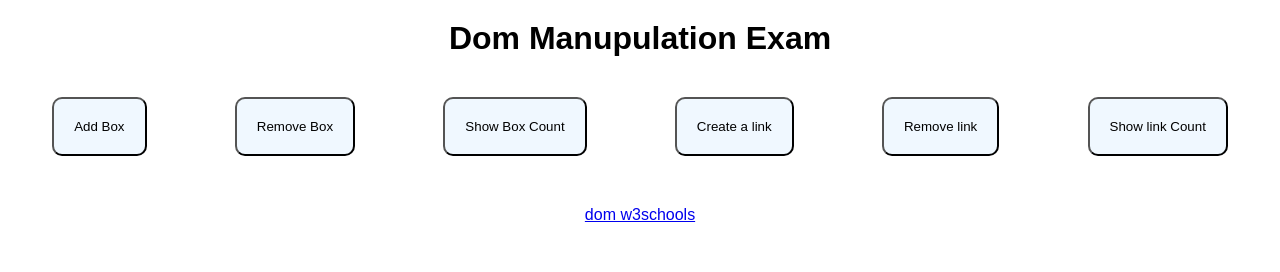
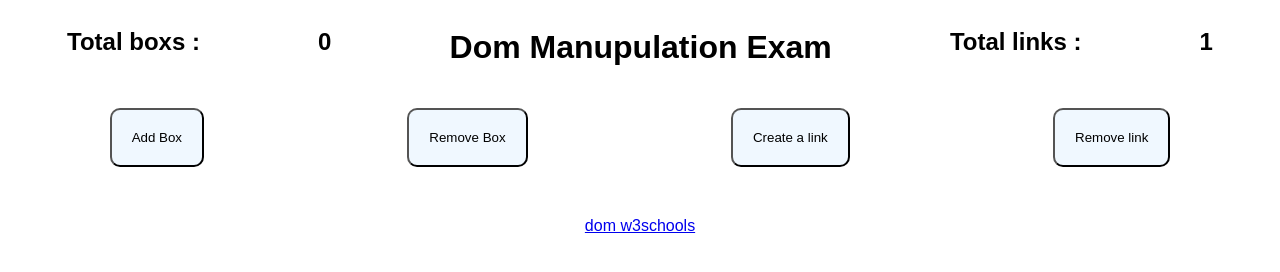
Before and after one commit to buyath/javascript_class_projects, a plain HTML site: page javascript_project_1/index.html in a window 1280 px wide. Both pictures are taken after a click on the button "Create a link". Drawn offline with Linux system fonts and the light colour scheme.

Commit message:
instead of buttons counter is created

```diff
--- a/javascript_project_1/index.css
+++ b/javascript_project_1/index.css
@@ -20,9 +20,9 @@ body{
     border:1.5 px solid black;
 
   }
-  h1{
+  /* h1{
     margin: 20px;
-  }
+  } */
  button:hover{
   background-color: white;
  }
@@ -45,10 +45,15 @@ body{
   justify-content: space-around;
   flex-wrap: wrap;
 }
-.container h1{
+/* .container h1{
   text-align: center;
-}
+} */
 .btn_group{
   display: flex;
   justify-content: space-around;
 }
+.child_container{
+  display: flex;
+  justify-content: space-around;
+  flex-direction: row;
+}
--- a/javascript_project_1/index.html
+++ b/javascript_project_1/index.html
@@ -9,15 +9,19 @@
 <body>
 
   <div class="container">
+    <div class="child_container">
+      <h2>Total boxs :<h2 class="boxs">0</h2></h2>
+      <h1 class="header"> Dom Manupulation Exam </h1>
+      <h2>Total links : <h2 class="links">0</h2> </h2>
 
-    <h1 class="header"> Dom Manupulation Exam </h1>
+    </div>
+
     <div class="btn_group">
       <button id="addBox" onclick="adding()">Add Box</button>
       <button id="removeBox" onclick="removing()">Remove Box</button>
-      <button id="showBoxCount" onclick="counter()">Show Box Count</button>
       <button onclick="create_link()">Create a link</button>
       <button onclick="remove_link()">Remove link</button>
-      <button onclick="link_counter()">Show link Count</button>
+
 
     </div>
 
--- a/javascript_project_1/index.js
+++ b/javascript_project_1/index.js
@@ -1,31 +1,33 @@
 var container = document.querySelector(".child-container");
 var head = document.querySelector(".header");
 var link_cont = document.querySelector(".link-container");
+var link = document.querySelector(".links");
+var box = document.querySelector(".boxs");
 var count = 0;
 var link_count = 0;
 window.onload = () =>{
     alert(head.textContent);
 }
-function link_counter(){
-    alert(link_count);
-}
+
 function adding(){
     var child_cont = document.createElement("div");
     child_cont.setAttribute("class","box-style");
     container.appendChild(child_cont);
-    count  = count + 1;
+    count = count  + 1;
+    box_counter();
 }
-function counter(){
-    alert(count);
-}
+
 function removing(){
     var child_box = document.querySelector(".box-style:last-child");
     if(child_box){
         container.removeChild(child_box);
         count = count - 1;
+        box_counter();
+
     }
     else{
         alert("there is no box");
+
     }
 }
 
@@ -37,14 +39,23 @@ function create_link(){
     link.setAttribute("class","w3schools");
     link_cont.appendChild(link);
     link_count = link_count + 1;
+    link_counter();
 }
 function remove_link(){
     var link = document.querySelector(".w3schools:last-child");
     if(link){
         link_cont.removeChild(link);
         link_count = link_count - 1;
+        link_counter();
     }
     else{
         alert("There is no link ")
     }
 }
+
+function box_counter(){
+    box.innerHTML = count;
+}
+function link_counter(){
+    link.innerHTML = link_count;
+}
```
